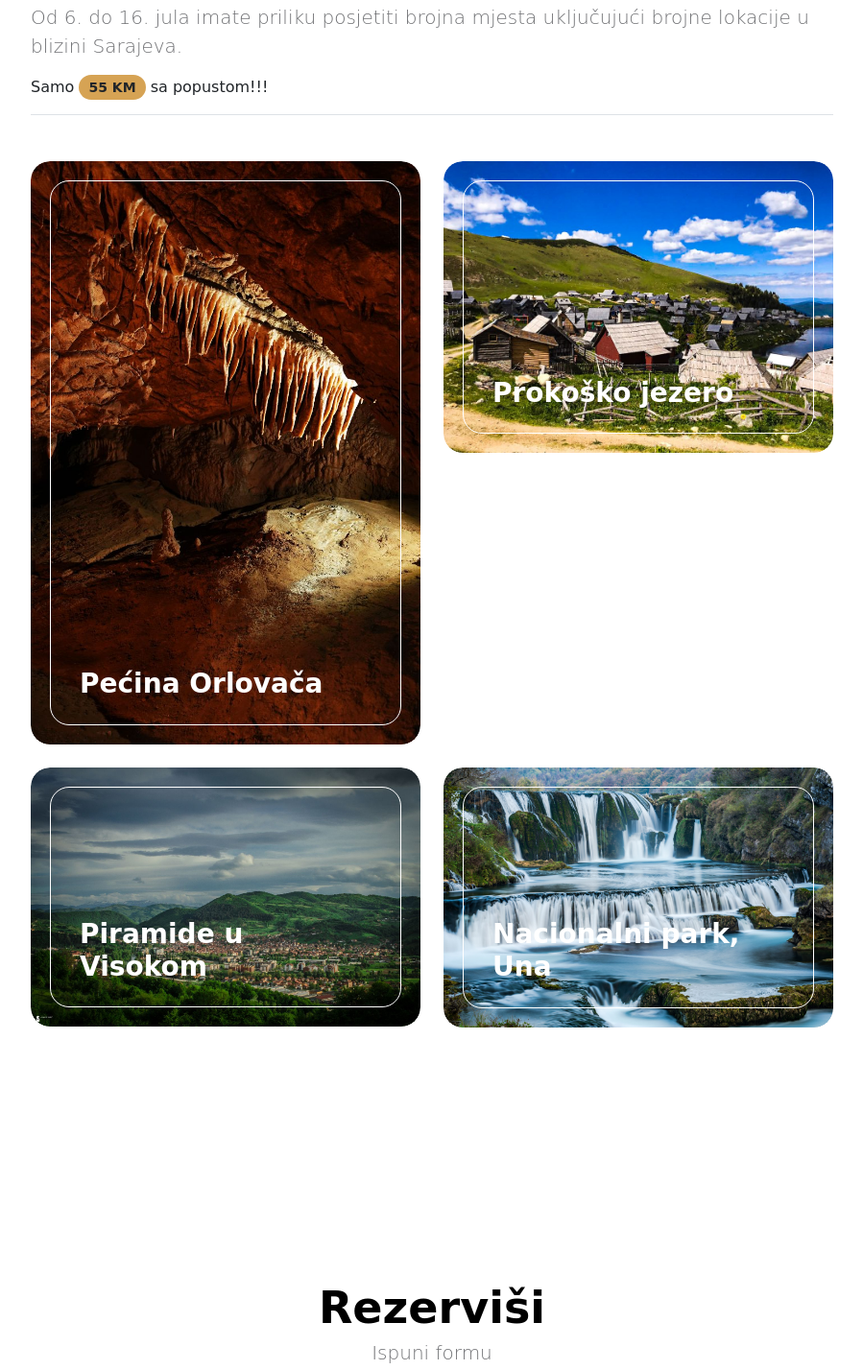
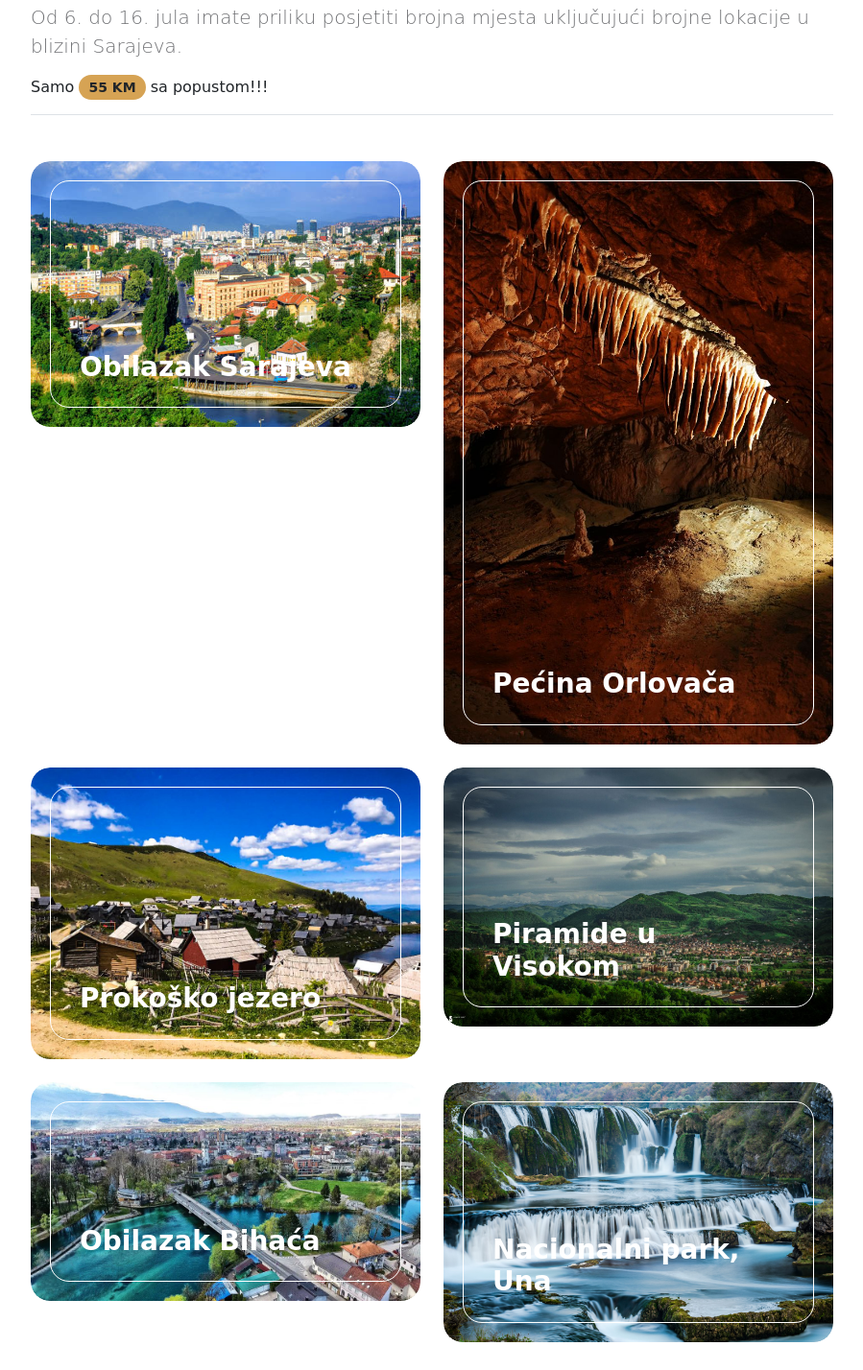
Before and after one commit to mewtwo0719/studentski-pohodi, a plain HTML site: page index.html in a window 1280 px wide. Shown: the part 2225-3653 px from the top of the page at 96% size, without its empty margins (350-1249 px from the left). Drawn offline with Linux system fonts and the light colour scheme; a web font is replaced by a local one.

Commit message:
Add files via upload

```diff
--- a/index.html
+++ b/index.html
@@ -152,6 +152,18 @@ https://templatemo.com/tm-585-barber-shop
 
                                 <div class="col-lg-6 col-12 mb-4">
                                     <div class="services-thumb">
+                                        <img src="images/services/sarajevo.jpg" class="services-image img-fluid" alt="">
+
+                                        <div class="services-info d-flex align-items-end">
+                                            <h4 class="mb-0">Obilazak Sarajeva</h4>
+
+
+                                        </div>
+                                    </div>
+                                </div>
+
+                                <div class="col-lg-6 col-12 mb-4">
+                                    <div class="services-thumb">
                                         <img src="images/services/stalaktiti-pecina.jpg" class="services-image img-fluid" alt="">
 
                                         <div class="services-info d-flex align-items-end">
@@ -180,6 +192,18 @@ https://templatemo.com/tm-585-barber-shop
 
                                         <div class="services-info d-flex align-items-end">
                                             <h4 class="mb-0">Piramide u Visokom</h4>
+
+
+                                        </div>
+                                    </div>
+                                </div>
+
+                                <div class="col-lg-6 col-12 mb-4">
+                                    <div class="services-thumb">
+                                        <img src="images/services/bihac.jpg" class="services-image img-fluid" alt="">
+
+                                        <div class="services-info d-flex align-items-end">
+                                            <h4 class="mb-0">Obilazak Bihaća</h4>
 
 
                                         </div>
```
Also changed, not shown: images/services/bihac.jpg (added).
